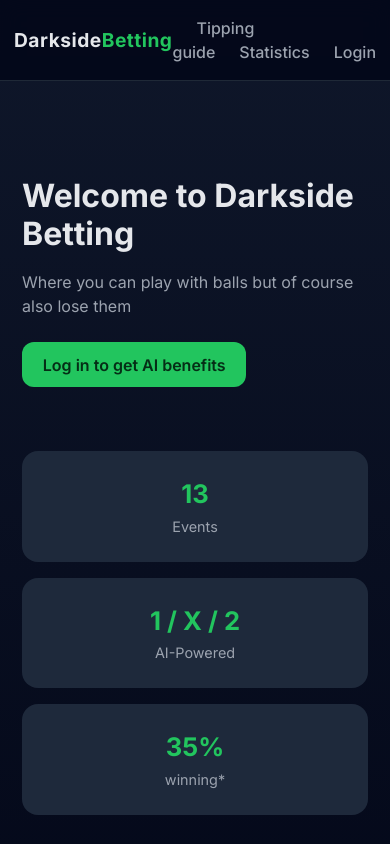
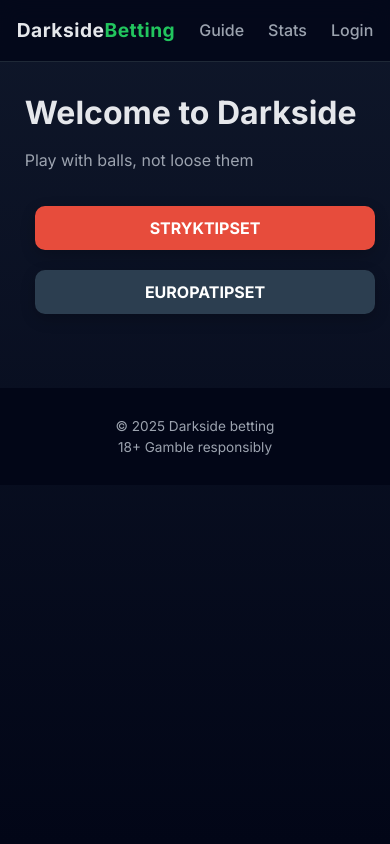
Before and after one commit to Darkside-AB/darkside-betting, a React (Vite) app: page / in a window 390 px wide. Shown: the top 844 px of the page. Built offline with nearby package versions, Linux system fonts and the light colour scheme; no server answers.

Commit message:
fixing React Router and design

```diff
--- a/index.css
+++ b/index.css
@@ -1,4 +1,11 @@
 /* ================= BODY & ROOT ================= */
+body {
+  margin: 0; /* Remove default body margin */
+  padding: 0; /* Remove default body padding */
+  height: 100%; /* Ensure the body takes up the full height of the viewport */
+  display: flex;
+  flex-direction: column;
+}
 :root {
   --bg: #0f172a;
   --bg-soft: #111827;
@@ -70,7 +77,7 @@ nav a:hover {
 .container {
   max-width: 1200px;
   margin: auto;
-  padding: 2rem 1rem 4rem; /* smaller padding for mobile */
+    padding: 1rem 1rem 2rem;
 }
 
 /* ================= HERO ================= */
@@ -78,7 +85,8 @@ nav a:hover {
   display: grid;
   grid-template-columns: 1.2fr 1fr;
   gap: 2rem;
-  margin-top: 2rem;
+  margin-top: 0; /* remove extra top margin */
+  padding-bottom: 0;
   align-items: center;
 
 }
@@ -97,18 +105,46 @@ nav a:hover {
 
 /* ================= BUTTONS ================= */
 .btn {
-  background: var(--accent);
-  color: #052e16;
-  border: none;
-  padding: 0.8rem 1.3rem;
-  border-radius: 0.75rem;
-  font-weight: 600;
+  padding: 15px 30px;
+  margin: 10px;
+  font-size: 18px;
+  font-weight: bold;
+  text-transform: uppercase;
+  border: 2px solid transparent; /* Transparent border for the effect */
+  border-radius: 10px;
   cursor: pointer;
+  outline: none;
+  background-color: #333; /* Dark background */
+  color: white;
+  transition: all 0.3s ease; /* Smooth transition for effects */
+  box-shadow: 0 5px 15px rgba(0, 0, 0, 0.2); /* Shadow to make the button pop */
 }
 
 .btn:hover {
-  background: var(--accent-soft);
+  background-color: #111; /* Darken on hover */
+  border-color: #e74c3c; /* Red border on hover */
+  box-shadow: 0 10px 20px rgba(0, 0, 0, 0.5); /* Stronger shadow on hover */
+  transform: scale(1.05); /* Make button slightly larger */
 }
+
+.btn-stryktipset {
+  background-color: #e74c3c; /* Dark red for "evil" vibes */
+  border: 2px solid #e74c3c; /* Match the border with the background */
+}
+
+.btn-stryktipset:hover {
+  background-color: #c0392b; /* Darker red on hover */
+}
+
+.btn-europatipset {
+  background-color: #2c3e50; /* Dark blue-gray */
+  border: 2px solid #2c3e50; /* Match border with the background */
+}
+
+.btn-europatipset:hover {
+  background-color: #34495e; /* Lighter blue-gray on hover */
+}
+
 
 /* ================= STATS ================= */
 .stats {
@@ -163,6 +199,23 @@ nav a:hover {
 .text-muted {
   color: var(--text-muted);
   margin-bottom: 1rem;
+}
+
+/* ================= API WARNING ================= */
+.api-warning {
+  color: orange;
+  padding: 20px;
+  background-color: #1e293b; /* dark card background */
+  border-radius: 8px;
+  max-width: 600px;
+  margin: 20px auto; /* centers the div horizontally */
+  text-align: center;
+  line-height: 1.4;
+}
+
+.api-warning p {
+  margin-top: 10px;
+  color: #fbbf24; /* slightly different shade for readability */
 }
 
 /* GRID HEADER AND ROWS */
@@ -271,4 +324,15 @@ footer > div {
     max-width: 100%;
   }
 
+  /* ====== Buttons on mobile ====== */
+  .btn {
+    padding: 10px 20px;  /* smaller padding */
+    font-size: 16px;     /* smaller text */
+  }
+
+  .btn-stryktipset,
+  .btn-europatipset {
+    width: 100%;         /* full width for mobile buttons */
+  }
+
 }
--- a/package.json
+++ b/package.json
@@ -15,7 +15,8 @@
   "dependencies": {
     "axios": "^1.13.2",
     "react": "^19.2.0",
-    "react-dom": "^19.2.0"
+    "react-dom": "^19.2.0",
+    "react-router-dom": "^7.11.0"
   },
   "devDependencies": {
     "@eslint/js": "^9.39.1",
--- a/src/app/App.tsx
+++ b/src/app/App.tsx
@@ -1,8 +1,8 @@
+import { Routes, Route, Navigate, Link } from "react-router-dom";
 import Header from "../components/Header";
 import Footer from "../components/Footer";
 import Coupon from "../features/coupon/Coupon";
 import "./index.css";
-
 
 function App() {
   return (
@@ -12,30 +12,40 @@ function App() {
       <main className="container">
         <section className="hero container">
           <div>
-            <h1>Welcome to Darkside Betting</h1>
-            <p>Where you can play with balls but of course also lose them</p>
-            <button className="btn">Log in to get AI benefits</button>
+            <h1>Welcome to Darkside</h1>
+            <p>Play with balls, not loose them</p>
+            <Link to="/darkside-betting/stryktipset">
+              <button className="btn btn-stryktipset">Stryktipset</button>
+            </Link>
+            <Link to="/darkside-betting/europatipset">
+              <button className="btn btn-europatipset">Europatipset</button>
+            </Link>
           </div>
 
-          <div className="stats">
-            <div className="stat">
-              <h3>13</h3>
-              <span>Events</span>
-            </div>
-            <div className="stat">
-              <h3>1 / X / 2</h3>
-              <span>AI-Powered</span>
-            </div>
-            <div className="stat">
-              <h3>35%</h3>
-              <span>winning*</span>
-            </div>
+          {/* Buttons for navigation */}
+          <div className="navigation-buttons">
           </div>
         </section>
-        <Coupon />
+
+        {/* ROUTED CONTENT */}
+        <Routes>
+          {/* Redirect if visiting /darkside-betting directly */}
+          <Route
+            path="/darkside-betting"
+            element={<Navigate to="/darkside-betting/europatipset" />}
+          />
+
+          {/* Route to match /darkside-betting/:couponType */}
+          <Route
+            path="/darkside-betting/:couponType"
+            element={<Coupon />}
+          />
+        </Routes>
       </main>
+
       <Footer />
     </>
   );
 }
+
 export default App;
--- a/src/app/index.css
+++ b/src/app/index.css
@@ -53,6 +53,28 @@ button:focus,
 button:focus-visible {
   outline: 4px auto -webkit-focus-ring-color;
 }
+.btn {
+  padding: 10px 20px;
+  margin: 10px;
+  font-size: 16px;
+  cursor: pointer;
+  border: none;
+  background-color: #007bff;
+  color: white;
+  border-radius: 5px;
+}
+
+.btn:hover {
+  background-color: #0056b3;
+}
+
+.btn-stryktipset {
+  background-color: #28a745;
+}
+
+.btn-europatipset {
+  background-color: #ffc107;
+}
 
 @media (prefers-color-scheme: light) {
   :root {
--- a/src/app/main.tsx
+++ b/src/app/main.tsx
@@ -1,10 +1,14 @@
-import { StrictMode } from 'react'
-import { createRoot } from 'react-dom/client'
-import '../../index.css'
-import App from './App.tsx'
+import { StrictMode } from "react";
+import { createRoot } from "react-dom/client";
+import { BrowserRouter } from "react-router-dom"; // Import BrowserRouter
+import "./index.css";
+import App from "./App";
 
-createRoot(document.getElementById('root')!).render(
+// Wrap the app with BrowserRouter
+createRoot(document.getElementById("root")!).render(
   <StrictMode>
-    <App />
-  </StrictMode>,
-)
+    <BrowserRouter> {/* Ensure the app is wrapped in BrowserRouter */}
+      <App />
+    </BrowserRouter>
+  </StrictMode>
+);
--- a/src/components/Footer.tsx
+++ b/src/components/Footer.tsx
@@ -4,7 +4,6 @@ const Footer = () => {
       <div>
         <div>© 2025 Darkside betting</div>
         <div>18+ Gamble responsibly</div>
-        <div>* This is statistics when using the premium version</div>
       </div>
     </footer>
   );
--- a/src/components/Header.tsx
+++ b/src/components/Header.tsx
@@ -6,8 +6,8 @@ const Header = () => {
           Darkside<span>Betting</span>
         </div>
         <nav>
-          <a href="#">Tipping guide</a>
-          <a href="#">Statistics</a>
+          <a href="#">Guide</a>
+          <a href="#">Stats</a>
           <a href="#">Login</a>
         </nav>
       </div>
--- a/src/features/coupon/Coupon.tsx
+++ b/src/features/coupon/Coupon.tsx
@@ -1,35 +1,43 @@
 import Spinner from "../../components/Spinner";
+import { useParams } from "react-router-dom";
 import { useCouponLogic } from "./hooks/useCouponLogic";
 import { mapDrawEventsToCouponEvents } from "./utils/couponMapper"
 import "../../../index.css";
 
+type CouponType = "europatipset" | "stryktipset";
+
 export default function Coupon() {
+  const { couponType } = useParams<{ couponType: CouponType }>();
+
+  console.log("couponType:", couponType);
+
   const {
     events,
     loading,
     hasEvents,
     error,
-  } = useCouponLogic();
+  } = useCouponLogic(couponType);
 
   if (loading) return <Spinner />;
 
   if (error) {
     return (
-      <p style={{ color: "red" }}>
-        ❌ {error}
-      </p>
+      <div style={{ color: "red" }}>
+        ❌ {error} {couponType}
+      </div>
     );
   }
 
   if (!hasEvents) {
     return (
-      <p style={{ color: "orange" }}>
+      <div className="api-warning">
         ⚠️ API connected – no events available yet
         <p>
+          {couponType?.toUpperCase()} -
           Betting events are usually published closer to match day.
           Please check back later.
         </p>
-      </p>
+      </div>
 
     );
   }
@@ -39,7 +47,7 @@ export default function Coupon() {
   return (
     <section className="tip-card">
       <p className="text-muted">
-      ✅ API connected – events available
+        ✅ API connected – events available from - {couponType?.toUpperCase()}
       </p>
 
       {/* Grid Header */}
@@ -56,11 +64,11 @@ export default function Coupon() {
           <div className="match-info">
             <strong>{event.eventNumber}. {event.description}</strong>
             <p className="stat-text">Price: {event.odds?.one} / {event.odds?.one} / {event.odds?.two}</p>
-            <p className="stat-text">People: {event.svenskaFolket?.one}%/ {event.svenskaFolket?.x}%/ {event.svenskaFolket?.two}%</p>
+            <p className="stat-text">People: {event.svenskaFolket?.one}% / {event.svenskaFolket?.x}% / {event.svenskaFolket?.two}%</p>
           </div>
-          <input type="number"  />
-          <input type="number"  />
-          <input type="number"  />
+          <input type="number" />
+          <input type="number" />
+          <input type="number" />
         </div>
       ))}
     </section>
--- a/src/features/coupon/hooks/useCouponLogic.ts
+++ b/src/features/coupon/hooks/useCouponLogic.ts
@@ -2,16 +2,29 @@ import { useEffect, useState } from "react";
 import { couponApi } from "../services/couponApi";
 import type { DrawEvent } from "../types";
 
-export function useCouponLogic() {
+type CouponType = "europatipset" | "stryktipset" | undefined;
+
+export function useCouponLogic(couponType: CouponType) {
   const [events, setEvents] = useState<DrawEvent[]>([]);
   const [loading, setLoading] = useState(true);
   const [hasEvents, setHasEvents] = useState(false);
   const [error, setError] = useState<string | null>(null);
 
   useEffect(() => {
+    if (!couponType) return;
+
     async function load() {
+      setLoading(true);
+      setError(null);
+
       try {
-        const res = await couponApi.getStryktipsetDraws();
+        console.log(`Loading data for ${couponType}...`);
+        const res =
+          couponType === "stryktipset"
+            ? await couponApi.getStryktipsetDraws()
+            : await couponApi.getEuropatipsetDraws();
+
+            console.log("API response:", res);
 
         const drawEvents =
           res.data.draws?.[0]?.drawEvents ?? [];
@@ -27,7 +40,7 @@ export function useCouponLogic() {
     }
 
     load();
-  }, []);
+  }, [couponType]);
 
   return {
     events,
```
Also changed, not shown: 1 other file (tests, documents, lock files or other folders).
